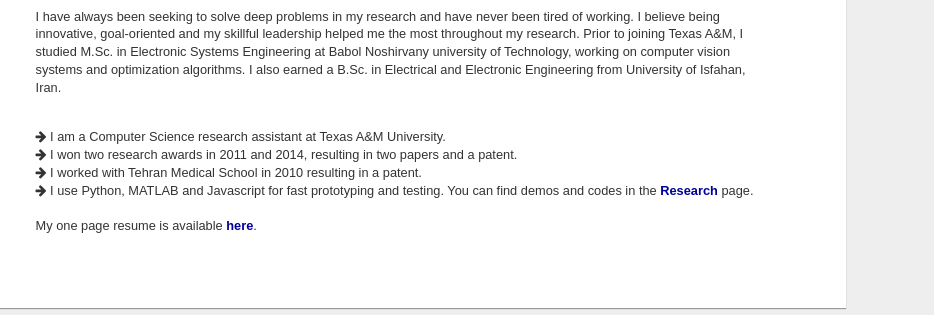
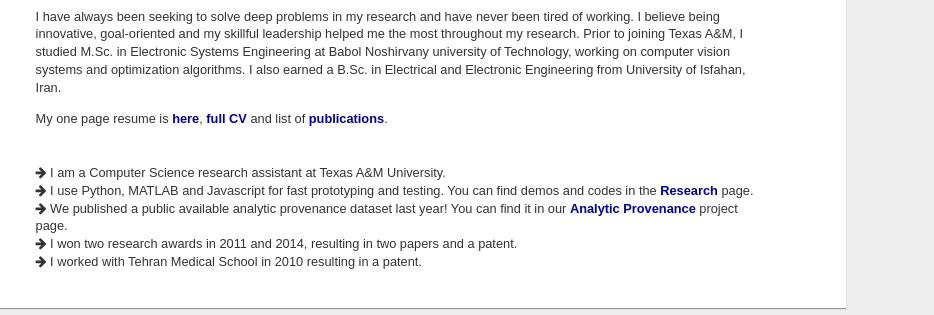
Before and after one commit to SinaMohseni/personal-webpage, a plain HTML site: page index.html in a window 1280 px wide. Shown: the part 334-649 px from the top of the page, 346-1280 px from the left. Drawn offline with Linux system fonts and the light colour scheme; files whose address does not match are found by name.

Commit message:
CV update

```diff
--- a/index.html
+++ b/index.html
@@ -71,17 +71,27 @@
 				I also earned a B.Sc. in Electrical and Electronic Engineering from University of Isfahan, Iran.
 			</p>
 			<p>
+
+				My one page resume is
+				<a href="./webpage/resume_sina.pdf">here</a>,
+				<a href="./webpage/cv.pdf">full CV</a>
+				and list of
+				<a href="./webpage/publications.html">publications</a>.
+				<br>
+				<br>
 				<!-- <br><i class="fa fa-arrow-right" aria-hidden="true"></i> I am a member of TAMU ACM SIGCHI student chapter. -->
 				<br><i class="fa fa-arrow-right" aria-hidden="true"></i> I am a Computer Science research assistant at Texas A&M University.
-				<br><i class="fa fa-arrow-right" aria-hidden="true"></i> I won two research awards in 2011 and 2014, resulting in two papers and a patent.
-				<br><i class="fa fa-arrow-right" aria-hidden="true"></i> I worked with Tehran Medical School in 2010 resulting in a patent.
 				<br><i class="fa fa-arrow-right" aria-hidden="true"></i> I use Python, MATLAB and Javascript for fast prototyping and testing.
 				You can find demos and codes in the
 				<a href="./webpage/research.html">Research</a>
 				page.
-				<br>
-				<br>
-				My one page resume is available <a href="./webpage/resume_sina.pdf">here</a>.
+				<br><i class="fa fa-arrow-right" aria-hidden="true"></i> We published a public available analytic provenance dataset last year! You can find it in our
+				<a href="https://research.arch.tamu.edu/analytic-provenance/datasets/">Analytic Provenance</a>
+				project page.
+				<br><i class="fa fa-arrow-right" aria-hidden="true"></i> I won two research awards in 2011 and 2014, resulting in two papers and a patent.
+				<br><i class="fa fa-arrow-right" aria-hidden="true"></i> I worked with Tehran Medical School in 2010 resulting in a patent.
+
+
 			</p>
 
 		</div>
```
Also changed, not shown: webpage/research.html (+1 -0 lines), 3 other files.
